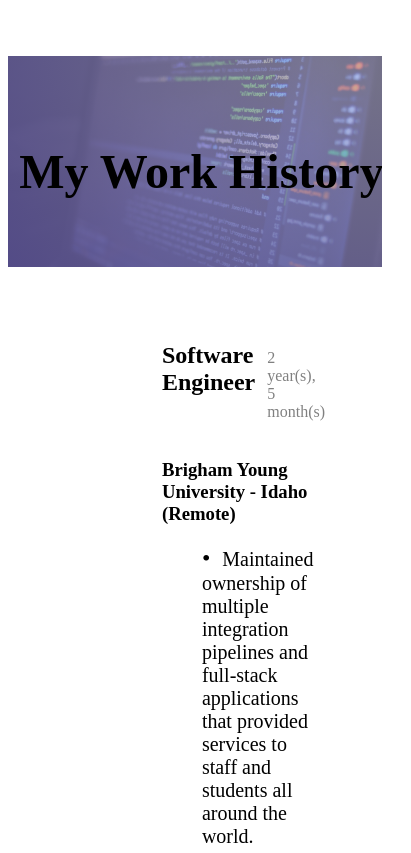
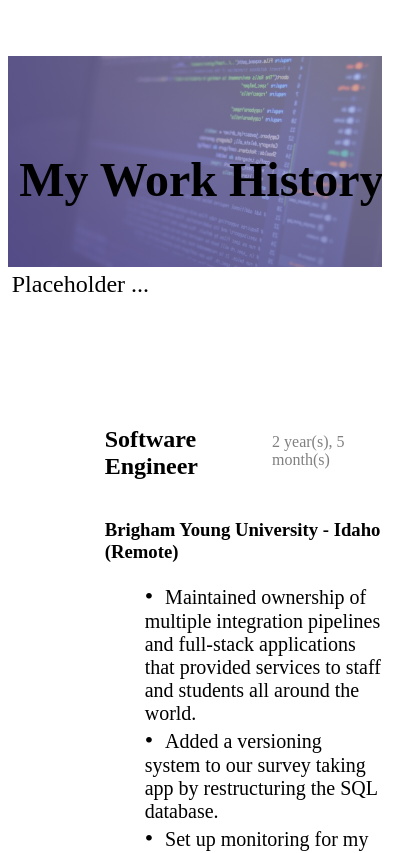
Before and after one commit to durid-ah/durid-ah.github.io, a Next.js app: page /resume in a window 390 px wide. Shown: the top 853 px of the page, 411 px wide, since content can reach past the window. Built offline with nearby package versions, Linux system fonts and the light colour scheme.

Commit message:
refactored the project page's center content into a component to be used by the resume page too

```diff
--- /dev/null
+++ b/component/shared_components/center_content/center_content.module.css
@@ -0,0 +1,13 @@
+.centerContent {
+   min-height: calc(100vh - var(--navbar-height));
+   width: 66%;
+   color: var(--main-dark);
+   background-color: var(--center-background);
+}
+
+/* Tablet and smaller settings */
+@media screen and (max-width: 820px) {
+   .centerContent {
+      width: 100%;
+   }
+}
--- /dev/null
+++ b/component/shared_components/center_content/center_content.tsx
@@ -0,0 +1,9 @@
+import styles from './center_content.module.css';
+
+export default function CenterContent({children}) {
+   return (
+      <section className={styles.centerContent}>
+         {children}
+      </section>
+   )
+}
--- a/component/shared_components/title_section/title_section.module.css
+++ b/component/shared_components/title_section/title_section.module.css
@@ -2,7 +2,6 @@
    height: 25vh;
    overflow: hidden;
    position: relative;
-   margin-bottom: 5%;
 }
 
 .headerImage {
--- a/pages/resume.tsx
+++ b/pages/resume.tsx
@@ -1,5 +1,6 @@
 import Head from "next/head";
 import JobCard from "../component/resume_components/job_card/job_card";
+import CenterContent from "../component/shared_components/center_content/center_content";
 import Layout from "../component/shared_components/layout/layout";
 import TitleSection from "../component/shared_components/title_section/title_section";
 import { getJobList } from "../lib/job_parser";
@@ -29,8 +30,12 @@ export default function Resume({jobList}: ResumeProps) {
             <link rel="icon" href="/favicon.ico" />
          </Head>
          <main className={styles.main}>
+            <CenterContent>
                <section className={styles.title}>
                   <TitleSection title="My Work History" />
+               </section>
+               <section className={styles.intro}>
+                  Placeholder ...
                </section>
                <section className={styles.timelineSection}>
                   <div className={styles.timeline}>
@@ -38,6 +43,7 @@ export default function Resume({jobList}: ResumeProps) {
                         ( <JobCard key={idx} {...job} /> ))}
                   </div>
                </section>
+            </CenterContent>
          </main>
       </Layout>
    )
--- a/styles/Projects.module.css
+++ b/styles/Projects.module.css
@@ -5,18 +5,11 @@
    align-items: center;
 }
 
-.centerContent {
-   min-height: calc(100vh - var(--navbar-height));
-   width: 66%;
-   color: var(--main-dark);
-   background-color: var(--center-background);
-}
-
 .mainProject {
    margin-bottom: 5%;
 }
 
-.centerContent h2 {
+.main h2 {
    font-size: 2rem;
    color: var(--headers);
    background-color: white;
@@ -41,10 +34,3 @@
    flex-wrap: wrap;
    gap: 5px;
 }
-
-/* Tablet and smaller settings */
-@media screen and (max-width: 820px) {
-   .centerContent {
-      width: 100%;
-   }
-}
--- a/styles/Resume.module.css
+++ b/styles/Resume.module.css
@@ -3,17 +3,10 @@
    display: flex;
    flex-direction: column;
    align-items: center;
-   min-height: 88.5vh;
-}
-
-.title {
-   width: 66%;
-   background-color: var(--center-background);
 }
 
 .timelineSection {
    background-color: var(--center-background);
-   width: 66%;
 }
 
 /* The actual timeline (the vertical ruler) */
@@ -33,9 +26,10 @@
    bottom: 0;
 }
 
-/* Tablet and smaller settings */
-@media screen and (max-width: 820px) {
-   .title {
-      width: 100%;
-   }
+.intro {
+   min-height: 10vh;
+   background-color: white;
+   margin-bottom: 3%;
+   padding: 1%;
+   font-size: 1.5rem;
 }
```
Also changed, not shown: pages/projects.tsx (+7 -6 lines). Lines whose indentation alone changed are shown as unchanged.
